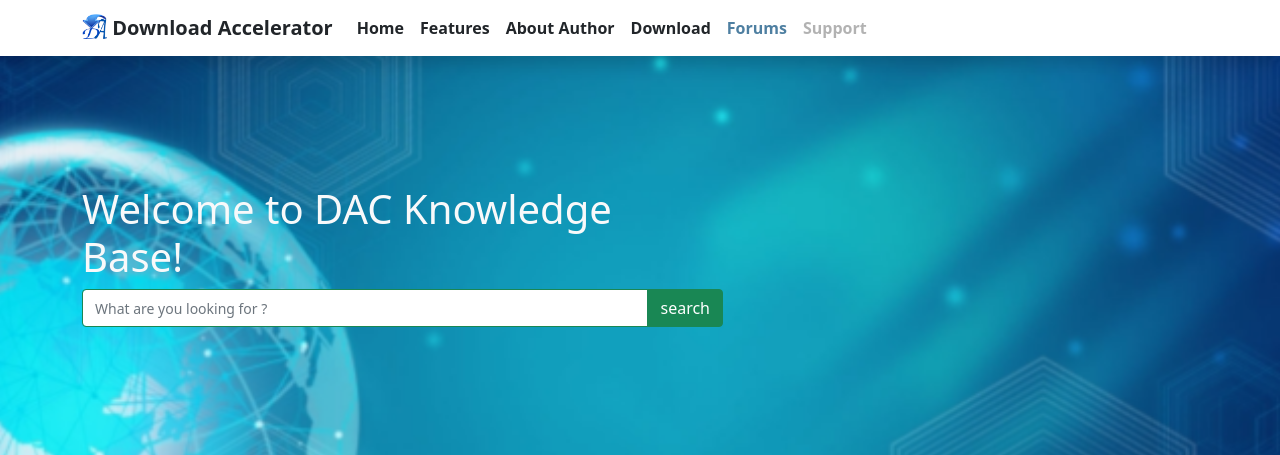
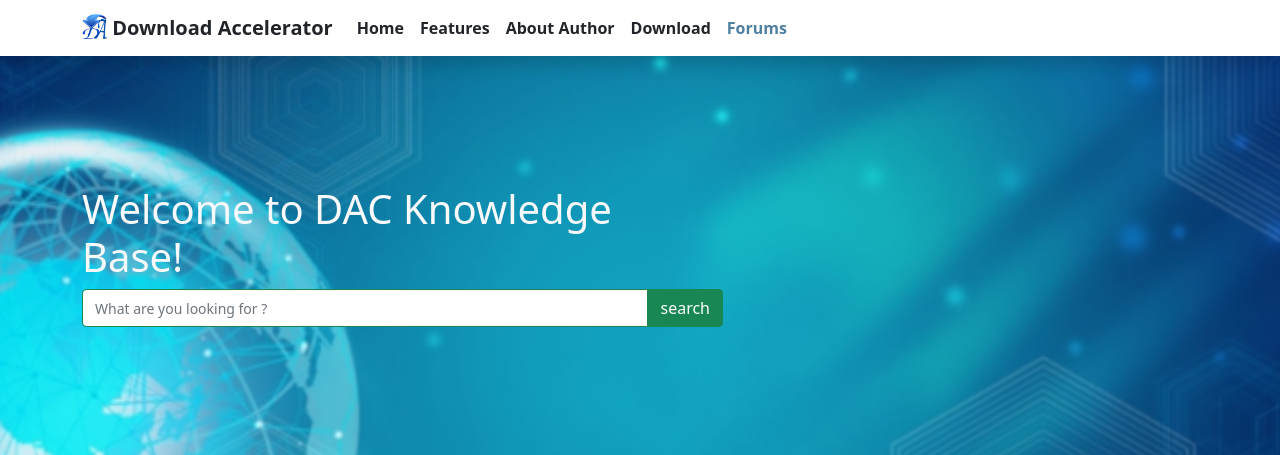
Before and after one commit to messeyandiomo/downloadacceleratorsite, a Django app: page /Discussion_forum/forums/ in a window 1280 px wide. Shown: the top 455 px of the page. Run offline with Django 3.2, Linux system fonts and the light colour scheme; data comes from the database, SQL or seed files in the repository; both versions use the stored data as it was after the commit; some libraries are stand-ins or nearby versions.

Commit message:
seventieth : deleting of nav-item Support

```diff
--- a/downloadacceleratorsite/downloadaccelerator/templates/downloadaccelerator/base.html
+++ b/downloadacceleratorsite/downloadaccelerator/templates/downloadaccelerator/base.html
@@ -74,11 +74,6 @@
                 {% endblock forums %}
                 <ul class="dropdown-menu" id="forumsMenu" aria-labelledby="formusList">
                 </ul>
-              </li>
-              <li class="nav-item">
-                {% block support %}
-                <a class="nav-link disabled" style="font-weight: bold;">Support</a>
-                {% endblock support %}
               </li>
               <li class="nav-item">
                 {% block admin %}
```
Also changed, not shown: downloadacceleratorsite/db.sqlite3.
